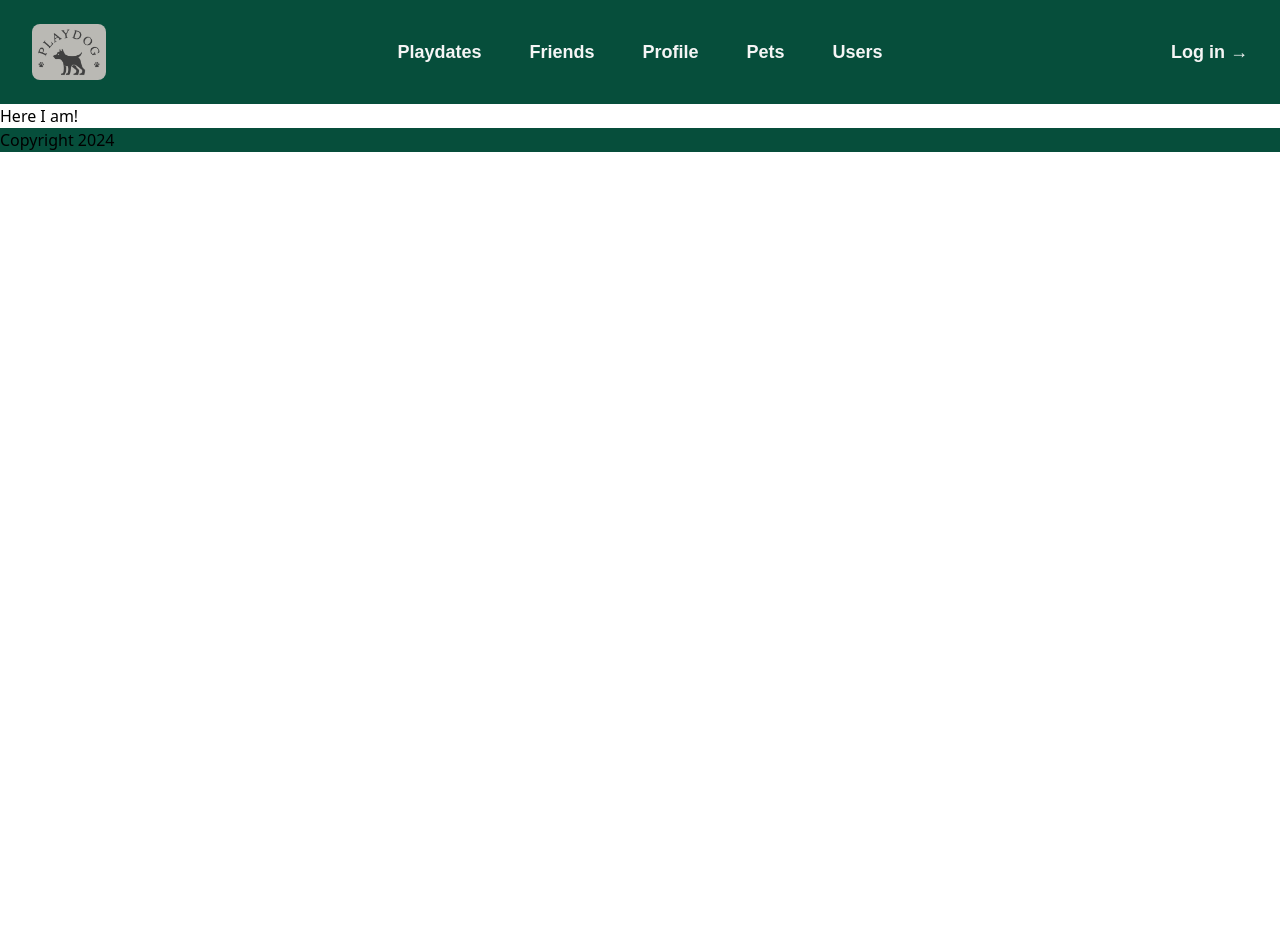
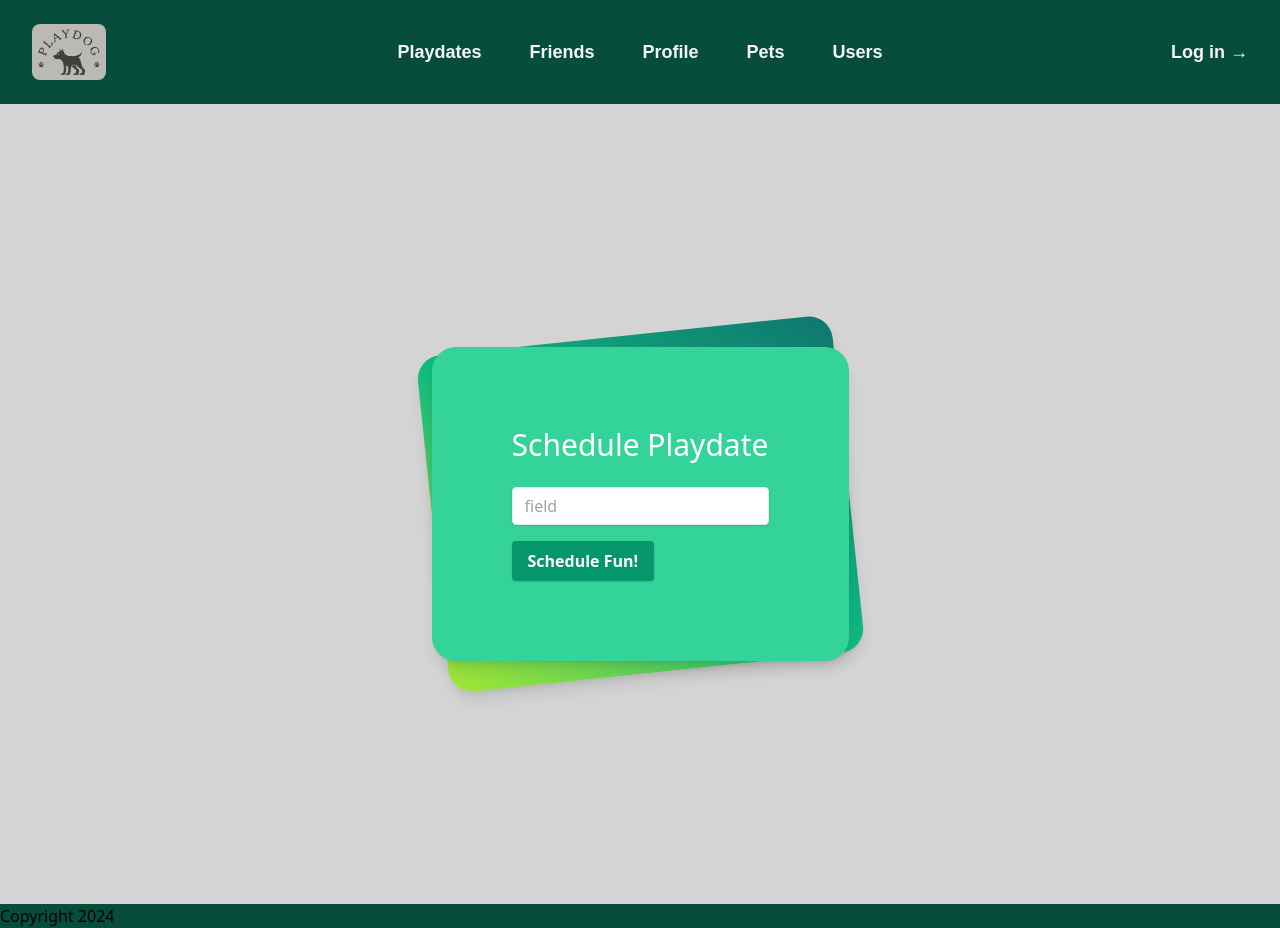
Before and after one commit to jmychalm13/play_dog_frontend, a React (Vite) app: page /playdates/new in a window 1280 px wide. Before the commit the page ends 800 px from the top, so only its background shows below. Built offline with nearby package versions, Linux system fonts and the light colour scheme; a web font is replaced by a local one.

Commit message:
form styled

```diff
--- a/src/PlaydateNew.jsx
+++ b/src/PlaydateNew.jsx
@@ -1,7 +1,27 @@
 export function PlaydateNew() {
   return (
-    <div>
-      <h1>Here I am!</h1>
+    <div className="min-h-screen bg-neutral-300 py-6 flex flex-col justify-center sm:py-12">
+      <div className="relative py-3 sm:max-w-xl sm:mx-auto">
+        <div className="absolute inset-0 bg-gradient-to-tr from-lime-400 via-emerald-500 to-teal-700 shadow-lg transform -skew-y-6 sm:skew-y-0 sm:-rotate-6 sm:rounded-3xl"></div>
+        <div className="text-white relative px-4 py-10 bg-emerald-400 shadow-lg sm:rounded-3xl sm:p-20">
+          <div className="text-center pb-6">
+            <h1 className="text-3xl">Schedule Playdate</h1>
+          </div>
+          <form>
+            <input
+              type="text"
+              placeholder="field"
+              name="test field"
+              className="shadow mb-4 appearance-none border rounded w-full py-2 px-3 text-gray-700 leading-tight focus:outline-none focus:shadow-outline"
+            />
+            <div className="flex justify-between">
+              <button className="shadow bg-emerald-600 hover:bg-emerald-700 text-white font-bold py-2 px-4 rounded focus:outline-none focus:shadow-outline">
+                Schedule Fun!
+              </button>
+            </div>
+          </form>
+        </div>
+      </div>
     </div>
   );
 }
```
